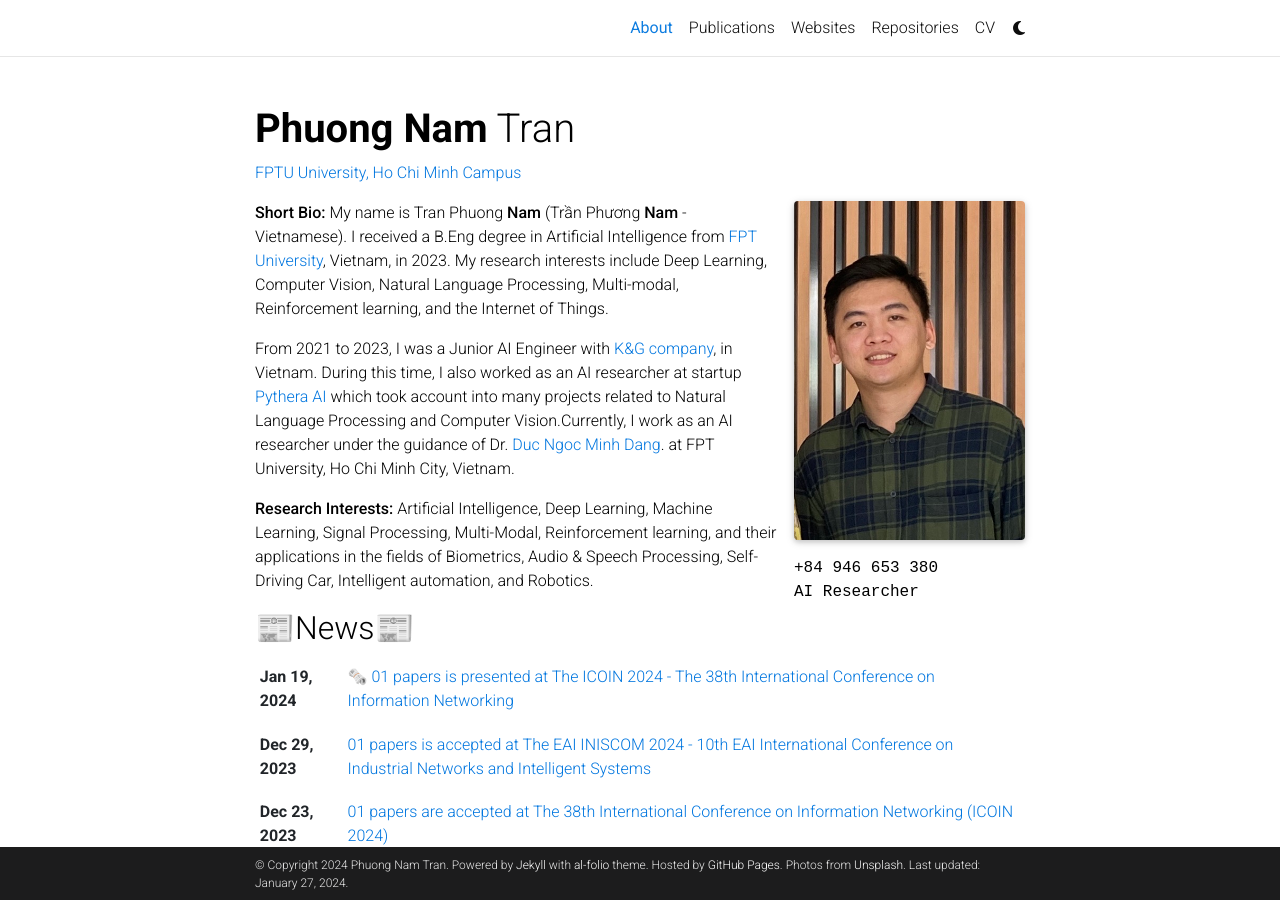
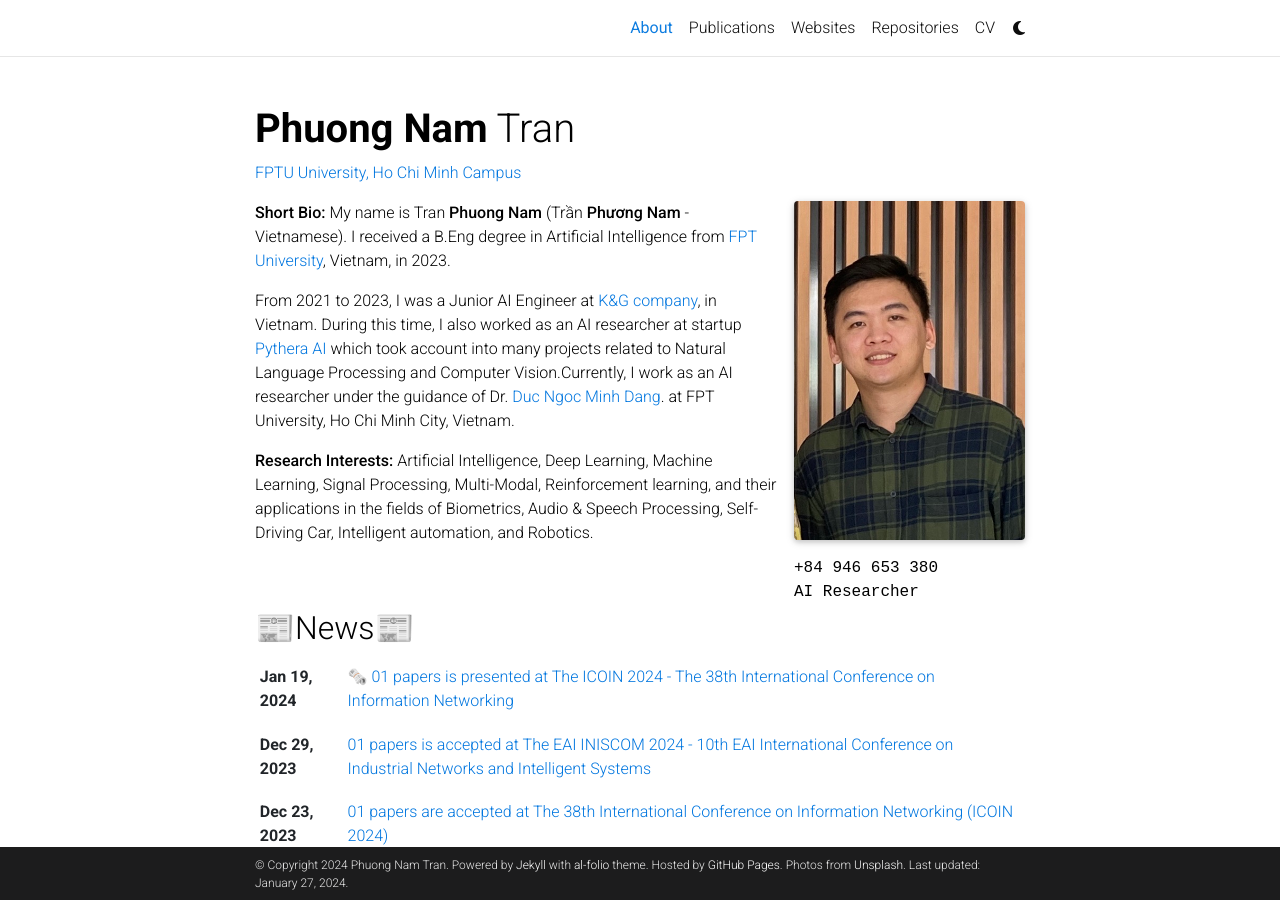
Before and after one commit to namphuongtran9196/namphuongtran9196.github.io, a Jekyll site: the page built from _pages/about.md, in a window 1280 px wide and 900 px high. Built offline with Jekyll 4.4.1, drawn with Linux system fonts in a browser that asks for light colours; full-size pictures stand in for the smaller copies a plugin makes; some web fonts are replaced; comment, search, counter and statistics services are not loaded; a style sheet for code colours, icons or effects is not loaded.

Commit message:
fix: about me, resume

```diff
--- a/_pages/about.md
+++ b/_pages/about.md
@@ -18,8 +18,8 @@
 social: true  # includes social icons at the bottom of the page
 ---
 
-**Short Bio:** My name is Tran Phuong **Nam**  (Trần Phương **Nam** - Vietnamese). I received a B.Eng degree in Artificial Intelligence from <a href="https://uni.fpt.edu.vn/en-US/home">FPT University</a>, Vietnam, in 2023. My research interests include Deep Learning, Computer Vision, Natural Language Processing,  Multi-modal, Reinforcement learning, and the Internet of Things.
+**Short Bio:** My name is Tran **Phuong Nam**  (Trần **Phương Nam** - Vietnamese). I received a B.Eng degree in Artificial Intelligence from <a href="https://uni.fpt.edu.vn/en-US/home">FPT University</a>, Vietnam, in 2023.
 
-From 2021 to 2023, I was a Junior AI Engineer with <a href="http://www.kng.vn/">K&G company</a>, in Vietnam. During this time, I also worked as an AI researcher at startup <a href="https://www.linkedin.com/company/pythera-ai/about/">Pythera AI</a> which took account into many projects related to Natural Language Processing and Computer Vision.Currently, I work as an AI researcher under the guidance of Dr. <a href="https://dnmduc.github.io/">Duc Ngoc Minh Dang</a>. at FPT University, Ho Chi Minh City, Vietnam.
+From 2021 to 2023, I was a Junior AI Engineer at <a href="http://www.kng.vn/">K&G company</a>, in Vietnam. During this time, I also worked as an AI researcher at startup <a href="https://www.linkedin.com/company/pythera-ai/about/">Pythera AI</a> which took account into many projects related to Natural Language Processing and Computer Vision.Currently, I work as an AI researcher under the guidance of Dr. <a href="https://dnmduc.github.io/">Duc Ngoc Minh Dang</a>. at FPT University, Ho Chi Minh City, Vietnam.
 
 **Research Interests:** Artificial Intelligence, Deep Learning, Machine Learning, Signal Processing, Multi-Modal, Reinforcement learning, and their applications in the fields of Biometrics, Audio & Speech Processing, Self-Driving Car, Intelligent automation, and Robotics.
--- a/assets/json/resume.json
+++ b/assets/json/resume.json
@@ -80,7 +80,7 @@
     },
     {
       "title": "Valedictorian of information technology",
-      "url": "https://uni.fpt.edu.vn/en-US/Default.aspx",
+      "url": "https://daihoc.fpt.edu.vn/",
       "date": "2023-11-12",
       "awarder": "Valedictorian of information technology",
       "summary": "Being awarded the valedictorian of Information Technology at FPT University's Graduation Ceremony fills me with an overwhelming sense of pride and accomplishment."
```
